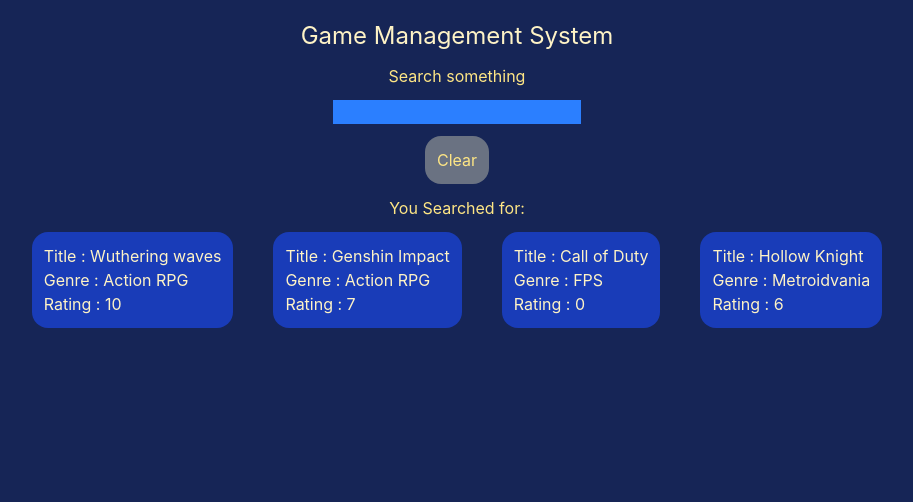
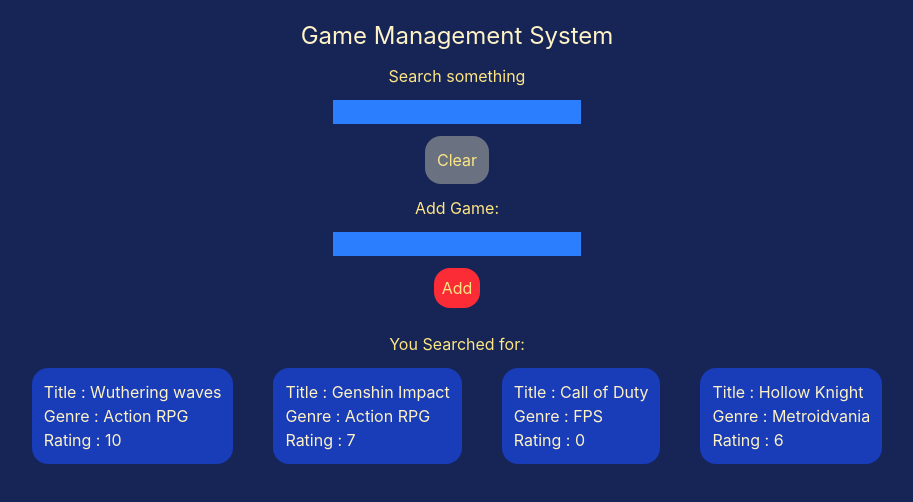
Before and after one commit to Marko-Pavlovic-at/game-management-system, a React (Vite) app: page / in a window 1280 px wide. Shown: the top 502 px of the page, without its empty margins (183-1096 px from the left). Built offline with nearby package versions, Linux system fonts and the light colour scheme.

Commit message:
added add game input and button

```diff
--- a/src/App.tsx
+++ b/src/App.tsx
@@ -2,12 +2,14 @@ import GameCard from "./components/GameCard";
 import { useState } from "react";
 function App() {
   const [search, setSearch] = useState("");
-  const games = [
+  const [title, setTitle] = useState("");
+  const [games, setGames] = useState([
     { id: 1, title: "Wuthering waves", genre: "Action RPG", rating: 10 },
     { id: 2, title: "Genshin Impact", genre: "Action RPG", rating: 7 },
     { id: 3, title: "Call of Duty", genre: "FPS", rating: 0 },
     { id: 4, title: "Hollow Knight", genre: "Metroidvania", rating: 6 },
-  ];
+  ]);
+
   const filteredGames = games.filter((game) =>
     game.title.toLowerCase().includes(search.toLocaleLowerCase()),
   );
@@ -32,6 +34,30 @@ function App() {
       >
         Clear
       </button>
+      <label className="text-amber-200" htmlFor="game-title">
+        Add Game:
+      </label>
+      <input
+        className="text-amber-200 bg-blue-500"
+        type="text"
+        name="game-title"
+        id="game-title"
+        value={title}
+        onChange={(e) => setTitle(e.target.value)}
+      />
+      <button
+        className="rounded-2xl bg-red-500 text-amber-200 p-2"
+        onClick={() => {
+          setGames([
+            ...games,
+            { id: Date.now(), title: title, genre: "", rating: 0 },
+          ]);
+          setTitle("");
+        }}
+      >
+        Add
+      </button>
+      <p className="text-amber-200">{title}</p>
 
       <p className="text-amber-200">You Searched for: {search}</p>
       <div className="flex flex-wrap justify-center gap-10 items-center text-amber-100">
```
